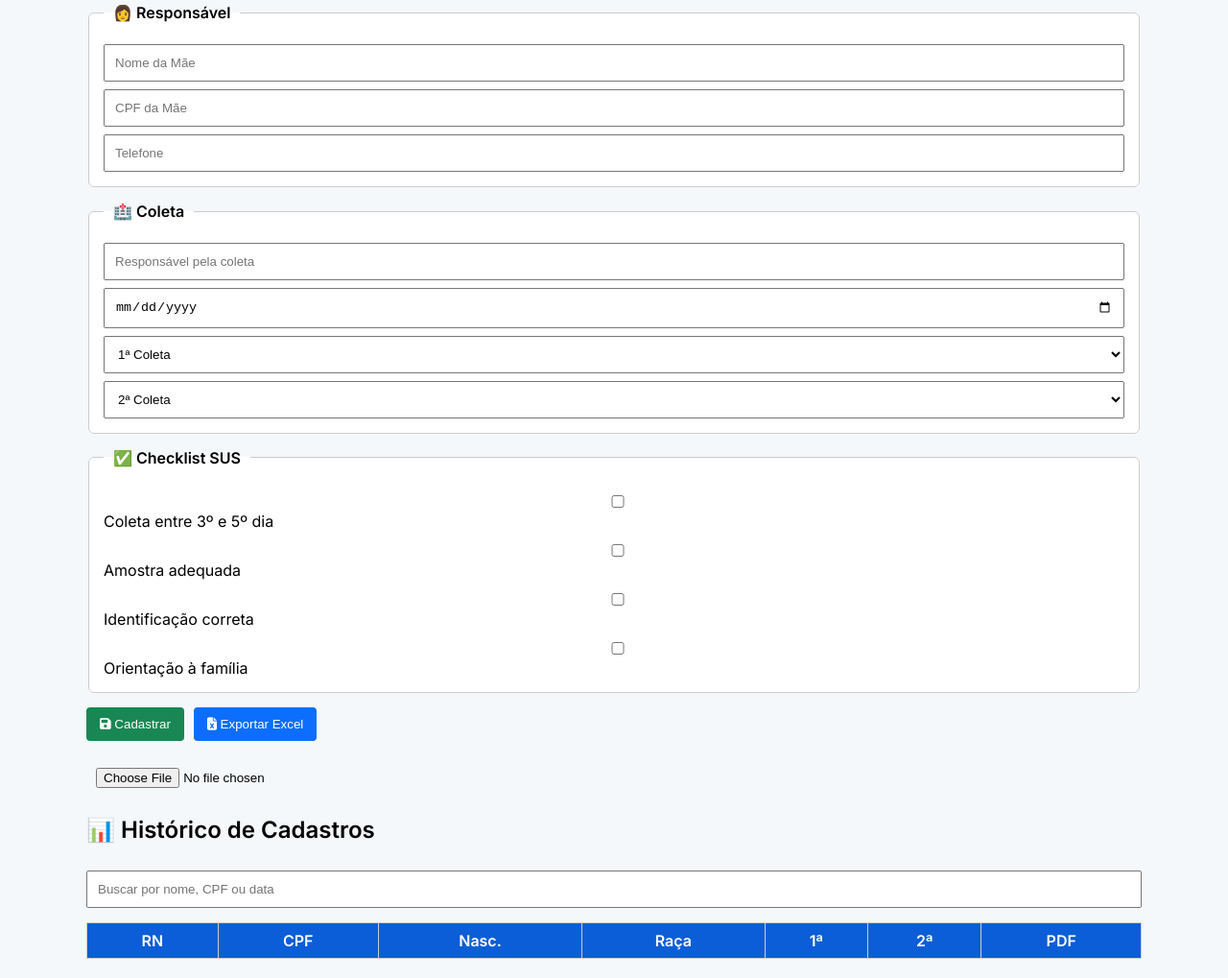
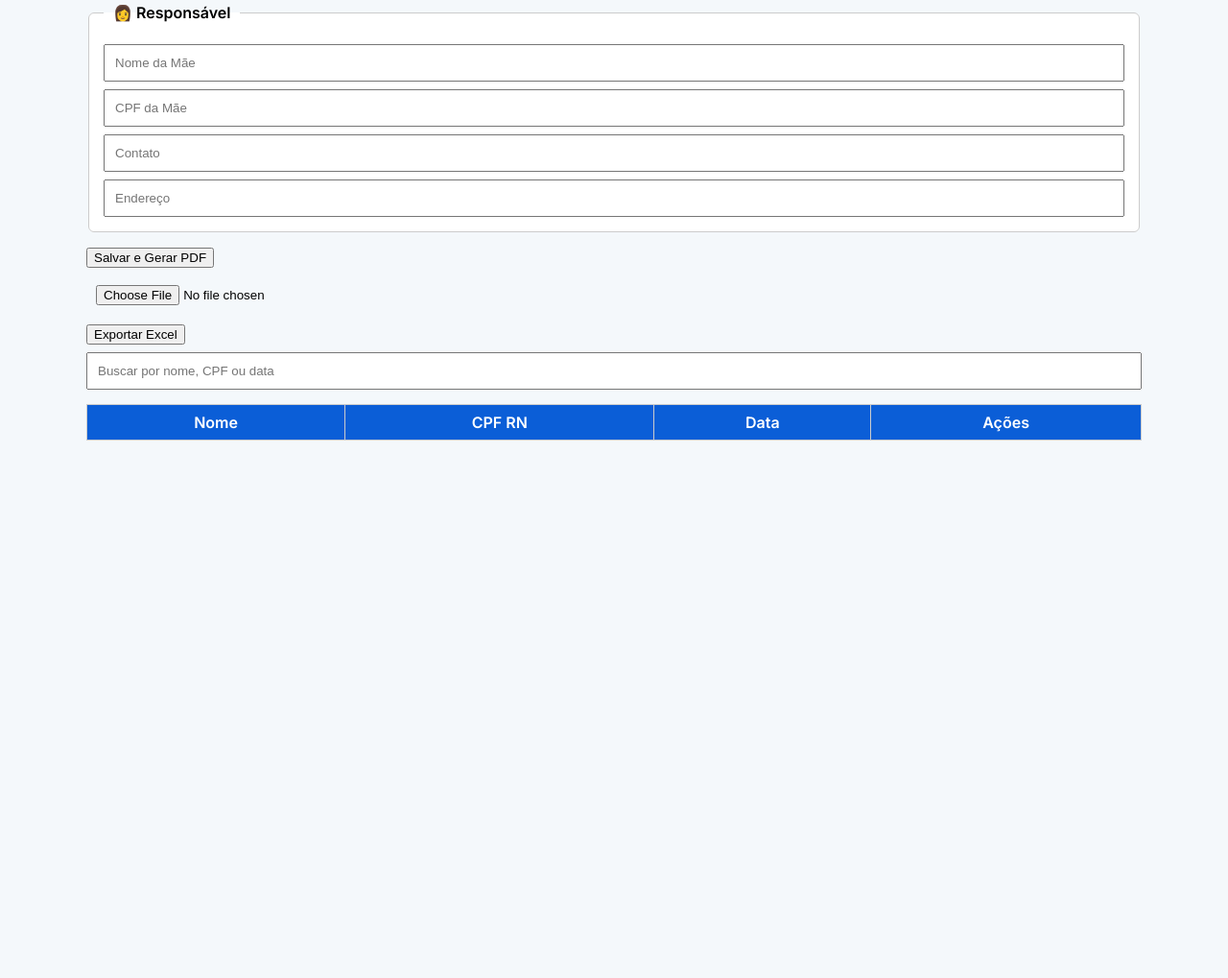
Before and after one commit to RoboCriptoMaster1/teste-do-pezinho-sus, a plain HTML site: page index.html in a window 1280 px wide. Shown: the part 489-1508 px from the top of the page at 96% size. After the commit the page ends 968 px from the top, so only its background shows below. Drawn offline with nearby package versions, Linux system fonts and the light colour scheme; a script that the page names is missing.

Commit message:
Refactor index.html for improved structure and clarity
Updated form fields and titles for clarity and consistency. Removed unused sections and adjusted button actions.

```diff
--- a/index.html
+++ b/index.html
@@ -2,52 +2,44 @@
 <html lang="pt-BR">
 <head>
   <meta charset="UTF-8">
-  <title>Teste do Pezinho - SUS | HEO</title>
+  <title>Teste do Pezinho – SUS</title>
   <meta name="viewport" content="width=device-width, initial-scale=1.0">
+
+  <!-- PWA -->
+  <link rel="manifest" href="manifest.json">
+  <meta name="theme-color" content="#1b5e20">
 
   <!-- Fonte -->
   <link href="https://fonts.googleapis.com/css2?family=Inter:wght@300;400;600&display=swap" rel="stylesheet">
 
-  <!-- Font Awesome -->
-  <link rel="stylesheet" href="https://cdnjs.cloudflare.com/ajax/libs/font-awesome/6.5.0/css/all.min.css">
-
   <!-- CSS -->
   <link rel="stylesheet" href="style.css">
-
-  <!-- PDF -->
-  <script src="https://cdnjs.cloudflare.com/ajax/libs/jspdf/2.5.1/jspdf.umd.min.js"></script>
-
-  <link rel="manifest" href="manifest.json">
-  <meta name="theme-color"
-    content="#0b5ed7">
-
 </head>
 
 <body>
 
 <header>
-  <h1><i class="fa-solid fa-baby"></i> Cadastro – Teste do Pezinho</h1>
+  <h1>Teste do Pezinho</h1>
   <p>Hospital Estadual de Oiapoque – SUS</p>
 </header>
 
 <main>
 
 <form id="formRN">
+  <fieldset>
+    <legend>🍼 Dados do RN</legend>
 
-  <fieldset>
-    <legend>🍼 Dados do Recém-Nascido</legend>
+    <input id="nomeRn" placeholder="Nome do RN" required>
+    <input id="cpfRn" placeholder="CPF do RN (opcional)">
+    <input type="date" id="dataNascimento" required>
 
-    <input required placeholder="Nome do RN" id="rnNome">
-    <input required placeholder="CPF do RN" id="rnCpf">
-    <input type="date" required id="rnNascimento">
-
-    <select id="rnSexo" required>
+    <select id="sexo" required>
       <option value="">Sexo</option>
       <option>Masculino</option>
       <option>Feminino</option>
     </select>
 
-    <select id="rnRaca" required>
+    <select id="racaCor" required>
       <option value="">Raça/Cor</option>
       <option>Branca</option>
       <option>Preta</option>
@@ -56,85 +48,48 @@
       <option>Indígena</option>
     </select>
 
-    <input placeholder="Peso (kg)" id="rnPeso">
+    <input id="peso" type="number" step="0.01" placeholder="Peso (kg)" required>
   </fieldset>
 
   <fieldset>
     <legend>👩 Responsável</legend>
-
-    <input placeholder="Nome da Mãe" id="maeNome">
-    <input placeholder="CPF da Mãe" id="maeCpf">
-    <input placeholder="Telefone" id="maeTelefone">
+    <input id="nomeMae" placeholder="Nome da Mãe" required>
+    <input id="cpfMae" placeholder="CPF da Mãe" required>
+    <input id="contato" placeholder="Contato" required>
+    <input id="endereco" placeholder="Endereço" required>
   </fieldset>
 
-  <fieldset>
-    <legend>🏥 Coleta</legend>
-
-    <input placeholder="Responsável pela coleta" id="coletaResp">
-    <input type="date" id="dataColeta">
-
-    <select id="resultado1">
-      <option value="">1ª Coleta</option>
-      <option>Normal</option>
-      <option>Alterado</option>
-    </select>
-
-    <select id="resultado2">
-      <option value="">2ª Coleta</option>
-      <option>Normal</option>
-      <option>Alterado</option>
-    </select>
-  </fieldset>
-
-  <fieldset>
-    <legend>✅ Checklist SUS</legend>
-
-    <label><input type="checkbox"> Coleta entre 3º e 5º dia</label>
-    <label><input type="checkbox"> Amostra adequada</label>
-    <label><input type="checkbox"> Identificação correta</label>
-    <label><input type="checkbox"> Orientação à família</label>
-  </fieldset>
-
-  <div class="acoes">
-    <button type="submit" class="btn green"><i class="fa fa-save"></i> Cadastrar</button>
-    <button type="button" class="btn blue" onclick="exportarExcel()"><i class="fa fa-file-excel"></i> Exportar Excel</button>
-    <input type="file" accept=".csv,.xlsx" onchange="importarArquivo(event)">
-  </div>
-
+  <button type="submit">Salvar e Gerar PDF</button>
 </form>
 
-<section>
-  <h2>📊 Histórico de Cadastros</h2>
+<section class="acoes">
+  <input type="file" id="importFile" accept=".csv,.xlsx">
+  <button onclick="exportarExcel()">Exportar Excel</button>
+</section>
 
 <input id="busca" placeholder="Buscar por nome, CPF ou data">
 
 <table>
   <thead>
     <tr>
-        <th>RN</th>
-        <th>CPF</th>
-        <th>Nasc.</th>
-        <th>Raça</th>
-        <th>1ª</th>
-        <th>2ª</th>
-        <th>PDF</th>
+      <th>Nome</th>
+      <th>CPF RN</th>
+      <th>Data</th>
+      <th>Ações</th>
     </tr>
   </thead>
-    <tbody id="lista"></tbody>
+  <tbody id="tabela"></tbody>
 </table>
-</section>
 
 </main>
 
+<script src="https://cdnjs.cloudflare.com/ajax/libs/xlsx/0.18.5/xlsx.full.min.js"></script>
+<script src="https://cdnjs.cloudflare.com/ajax/libs/jspdf/2.5.1/jspdf.umd.min.js"></script>
 <script src="script.js"></script>
 
 <script>
-if ("serviceWorker" in navigator) {
-  window.addEventListener("load", () => {
-    navigator.serviceWorker.register("service-worker.js")
-      .then(reg => console.log("Service Worker registrado:", reg.scope))
-      .catch(err => console.error("Erro ao registrar SW:", err));
-  });
+if ('serviceWorker' in navigator) {
+  navigator.serviceWorker.register('service-worker.js');
 }
 </script>
 
```
Lines whose indentation alone changed are shown as unchanged.
